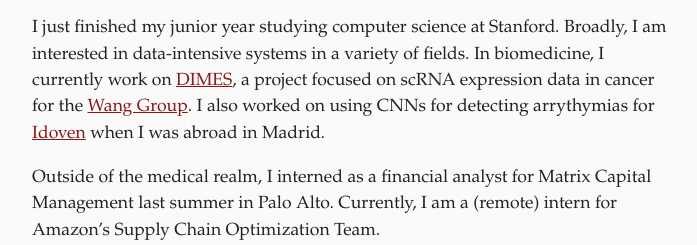
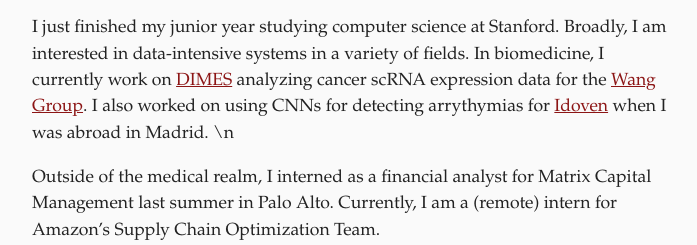
Before and after one commit to pboennig/pboennig.github.io, a plain HTML site: page index.html in a window 1280 px wide. Shown: the part 81-326 px from the top of the page, without its empty margins (288-985 px from the left). Drawn offline with Linux system fonts and the light colour scheme; a script that the page names is missing.

```diff
--- a/index.html
+++ b/index.html
@@ -22,7 +22,7 @@
 	<h1>Peter Boennighausen</h1>
 
         <p>
-        <p>I just finished my junior year studying computer science at Stanford. Broadly, I am interested in data-intensive systems in a variety of fields. In biomedicine, I currently work on <a href="https://github.com/pboennig/DIMES">DIMES</a>, a project focused on scRNA expression data in cancer for the <a href="https://wanggroup.stanford.edu">Wang Group</a>. I also worked on using CNNs for detecting arrythymias for <a href="https://idoven.ai/?lang=en">Idoven</a> when I was abroad in Madrid.</p>
+        <p>I just finished my junior year studying computer science at Stanford. Broadly, I am interested in data-intensive systems in a variety of fields. In biomedicine, I currently work on <a href="https://github.com/pboennig/DIMES">DIMES</a> analyzing cancer scRNA expression data for the <a href="https://wanggroup.stanford.edu">Wang Group</a>. I also worked on using CNNs for detecting arrythymias for <a href="https://idoven.ai/?lang=en">Idoven</a> when I was abroad in Madrid. \n</p>
 <p>Outside of the medical realm, I interned as a financial analyst for Matrix Capital Management last summer in Palo Alto. Currently, I am a (remote) intern for Amazon&rsquo;s Supply Chain Optimization Team.</p>
 
         </p>
```
